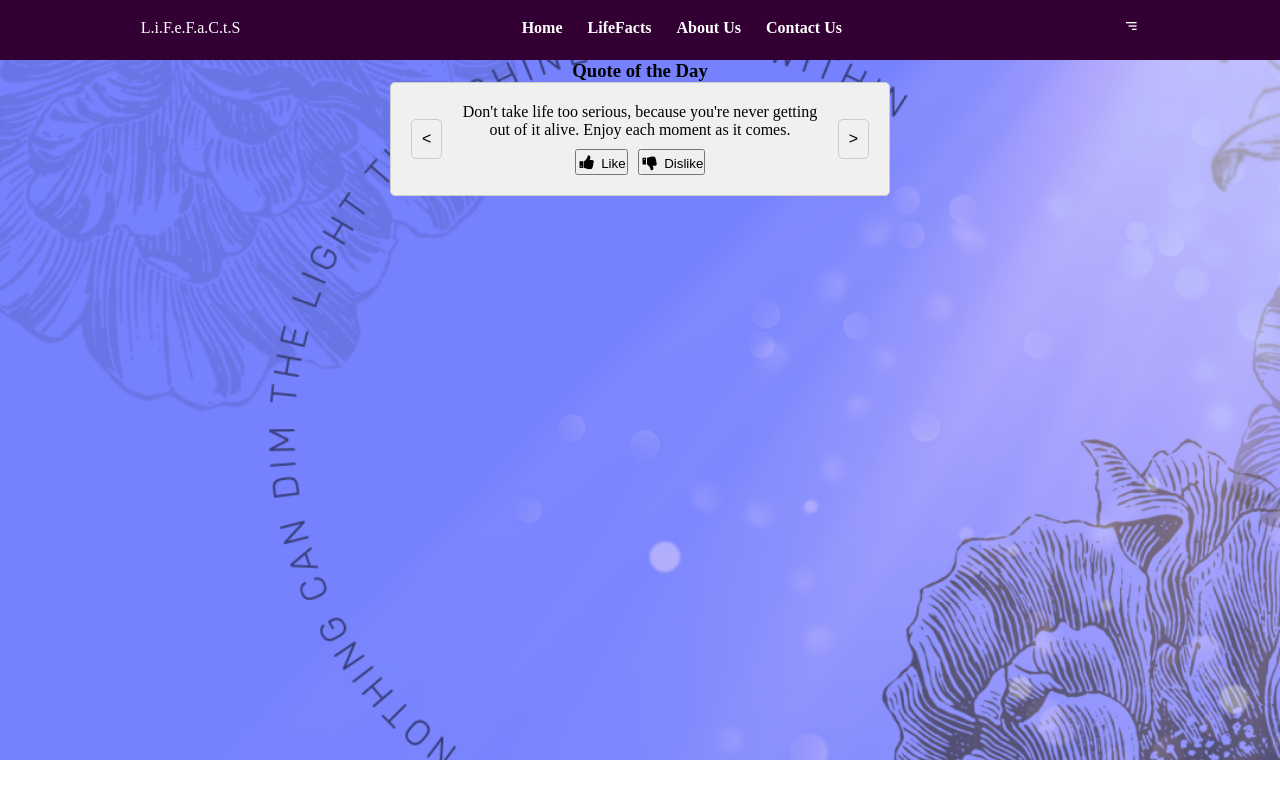
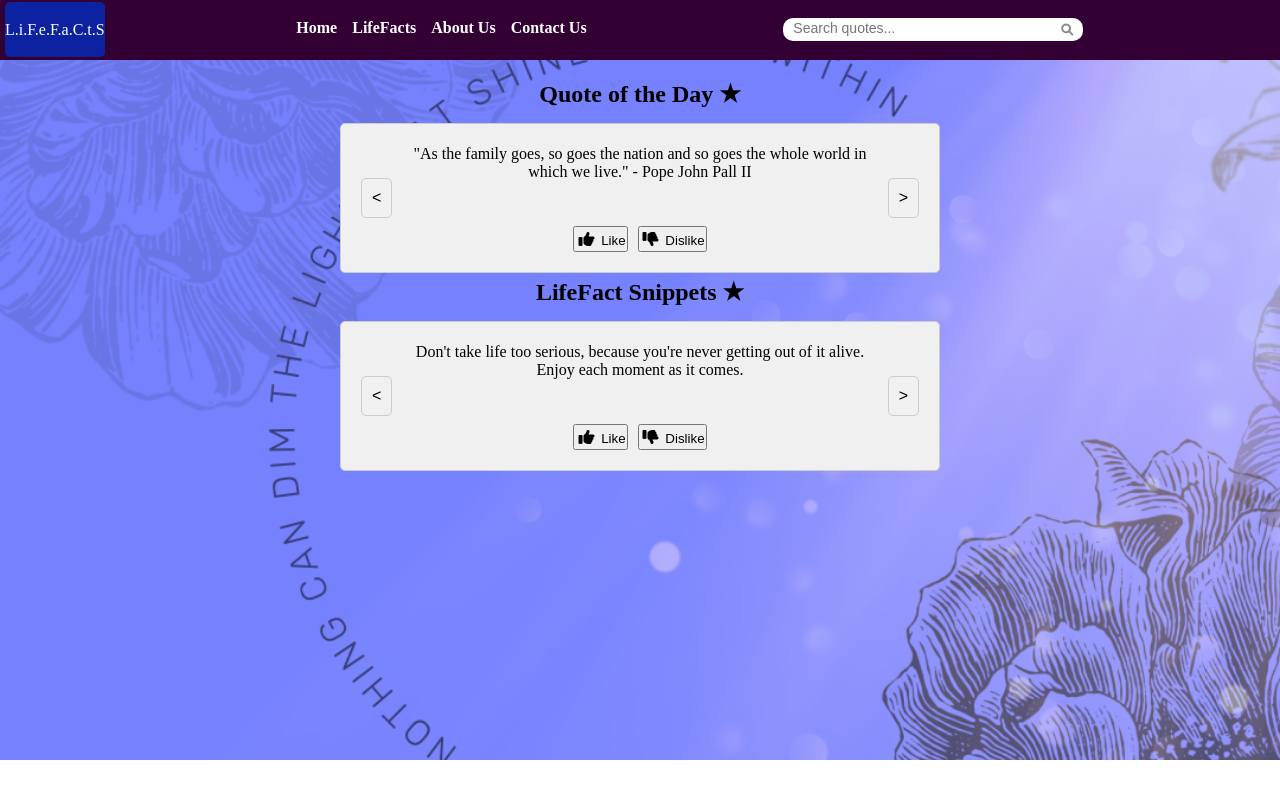
Before and after one commit to drphizzle/Lab-Phase, a plain HTML site: page index.html in a window 1280 px wide. Drawn offline with nearby package versions, Linux system fonts and the light colour scheme.

Commit message:
adding all files

```diff
--- a/index.html
+++ b/index.html
@@ -5,6 +5,7 @@
     <meta name="viewport" content="width=device-width, initial-scale=1.0">
     <link href='https://unpkg.com/boxicons@2.1.4/css/boxicons.min.css' rel='stylesheet'>
     <link rel="stylesheet" href="https://cdnjs.cloudflare.com/ajax/libs/font-awesome/4.7.0/css/font-awesome.min.css">
+    <link href="https://cdnjs.cloudflare.com/ajax/libs/font-awesome/6.0.0/css/all.min.css" rel="stylesheet">
     <link rel="stylesheet" href="style.css">
     <title>Lab Phase Project</title>
 </head>
@@ -13,7 +14,7 @@
     <header class="header-container">
         <nav class="nav-bar">
             <div class="nav-logo">
-                <p>L.i.F.e.F.a.C.t.S</p>
+                <p><a href="3">L.i.F.e.F.a.C.t.S</a></p>
             </div>
             <ul>
                 <li><a href="#"><h4>Home</h4></a></li>
@@ -21,17 +22,42 @@
                 <li><a href="#"><h4>About Us</h4></a></li>
                 <li><a href="#"><h4>Contact Us</h4></a></li>
             </ul>
+            <div class="search-bar">
+                <input type="text" placeholder="Search quotes..." >
+                <i class="fa fa-search"></i>
+
+            </div>
             <div class="menu">
             <i class="bx bx-menu-alt-right"></i>
         </div>
         </nav>
     </header>
     <div class="div-quote">
-        <h3>Quote of the Day</h3>
+        <h2>Quote of the Day &#9733</h2>
     <div class="quote-container">
         <button class="prev-button">&lt;</button>
         <div class="quote-display">
-            <p>Don't take life too serious, because you're never getting out of it alive. Enjoy each moment as it comes.</p>
+            <p class="quote">Don't take life too serious, because you're never getting out of it alive. Enjoy each moment as it comes.</p>
+            <div class="reaction-button">
+                <button class="like-button">
+                    <i class="fa fa-thumbs-up"></i> Like
+                </button>
+                <button class="dislike-button">
+                    <i class="fa fa-thumbs-down"></i> Dislike
+                </button>
+            </div>
+        </div>
+        <button class="next-button">&gt;</button>
+    </div>
+
+    <!-- This ia the lifefact snippets div -->
+
+    <h2>LifeFact Snippets &#9733 </h2>
+
+    <div class="quote-container">
+        <button class="prev-button">&lt;</button>
+        <div class="quote-display">
+            <p class="quote">Don't take life too serious, because you're never getting out of it alive. Enjoy each moment as it comes.</p>
             <div class="reaction-button">
                 <button class="like-button">
                     <i class="fa fa-thumbs-up"></i> Like
@@ -46,6 +72,6 @@
 
 </div>
 
-
+    <script src="script.js"></script>
 </body>
 </html>
--- a/script.js
+++ b/script.js
@@ -0,0 +1,46 @@
+const quotes = [
+    '"As the family goes, so goes the nation and so goes the whole world in which we live." - Pope John Pall II',
+    '"Do not be afraid. Open wide the doors to Christ." - Pope John',
+    '"The future starts today, not tomorrow." - Pope John',
+];
+
+let currentQuoteIndex = 0;
+
+const quoteElement = document.querySelector('.quote');
+const prevButton = document.querySelector('.prev-button');
+const nextButton = document.querySelector('.next-button');
+const likeButton = document.querySelector('.like-button');
+const dislikeButton = document.querySelector('.dislike-button');
+
+function updateQuote() {
+    quoteElement.textContent = quotes[currentQuoteIndex];
+    resetReactions();
+}
+
+prevButton.addEventListener('click', () => {
+    currentQuoteIndex = (currentQuoteIndex - 1 + quotes.length) % quotes.length;
+    updateQuote();
+});
+nextButton.addEventListener('click', () => {
+    currentQuoteIndex = (currentQuoteIndex + 1) % quotes.length;
+    updateQuote();
+});
+
+function resetReactions() {
+    likeButton.classList.remove('active');
+    dislikeButton.classList.remove('active');
+}
+
+likeButton.addEventListener('click', () => {
+    likeButton.classList.toggle('active');
+    if (likeButton.classList.contains('active')) {
+        dislikeButton.classList.remove('active');
+    }
+});
+dislikeButton.addEventListener('click', () => {
+    dislikeButton.classList.toggle('active');
+    if (dislikeButton.classList.contains('active')) {
+        likeButton.classList.remove('active');
+    }
+});
+updateQuote();
--- a/style.css
+++ b/style.css
@@ -15,7 +15,7 @@
 
 .nav-bar {
     display: flex;
-    justify-content: space-around;
+    justify-content: space-between;
     align-items: flex-start;
     line-height: 55px;
     width: 100%;
@@ -24,13 +24,20 @@
 }
 .nav-logo {
     display: flex;
+    background: #0c22a0;
+    border-radius: 5px;
+    top: 2px;
+    left: 5px;
+    position: relative;
+    z-index: 1;
 }
-.nav-logo {
+.nav-logo a {
     color: #fff;
+    text-decoration: none;
 }
 ul {
     display: flex;
-    gap: 25px;
+    gap: 15px;
 }
 ul li {
     list-style-type: none;
@@ -48,11 +55,33 @@ ul li a {
 .bx {
     color: #fff;
     cursor: pointer;
+    display: none;
 }
 .bx:hover {
     background: #78909c;
 }
+.search-bar {
+    position: relative;
+    width: 300px;
 
+}
+.search-bar input {
+    width: 100%;
+    padding: 2px 10px 5px 10px;
+    border-radius: 10px;
+    font-size: 14px;
+    border: none;
+}
+.search-bar i {
+    position: absolute;
+    top: 55%;
+    right: 10px;
+    transform: translateY(-50%);
+    font-size: 12px;
+    color: #888;
+    /* pointer-events: none; */
+    cursor: pointer;
+}
 .div-quote {
     background-image: url(backimage.png);
     background-size: cover;
@@ -70,12 +99,21 @@ ul li a {
     padding: 20px;
     border: 1px solid #ccc;
     border-radius: 5px;
-    width: 500px;
+    width: 600px;
+    height: 150px;
     margin: auto;
     background: #f0f0f0;
+    position: relative;
+    top: 15px;
+    /* background: transparent; */
 }
-h3 {
+
+h2 {
     text-align: center;
+    color: black ;
+    padding-top: 20px;
+
+
 }
 .quote-display {
     flex: 1;
@@ -97,18 +135,18 @@ h3 {
     display: flex;
     justify-content: center;
     gap: 10px;
-    margin-top: 10px;
+    margin-top: 45px;
 
 }
 .reaction-button button:hover {
     background: #e0e0e0;
 }
 .like-button.active {
-    background: #d4edda;
+    background: #00FF00;
     border-color: #c3e6cb;
 }
 .dislike-button.active {
-    background: #f8d7da;
+    background: red;
     border-color: #f5c6cb;
 }
 .like-button, .dislike-button {
```
